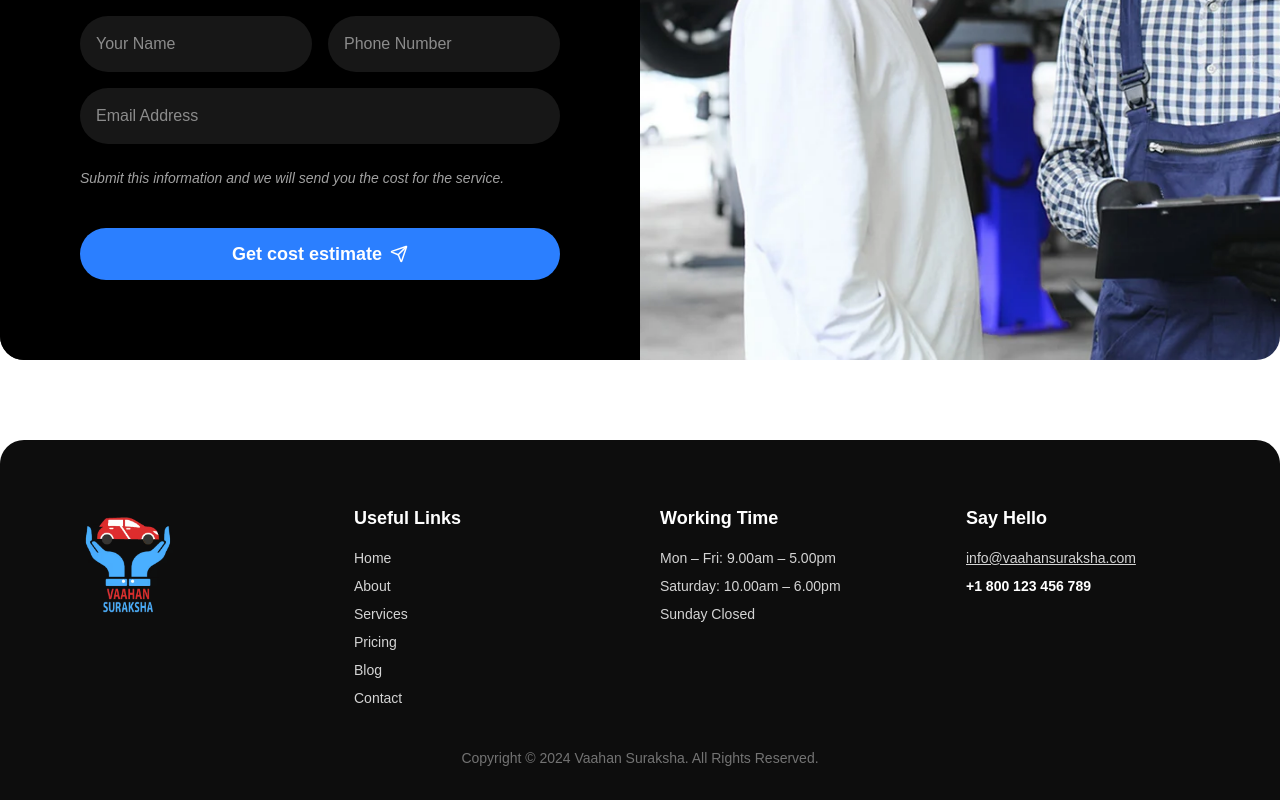
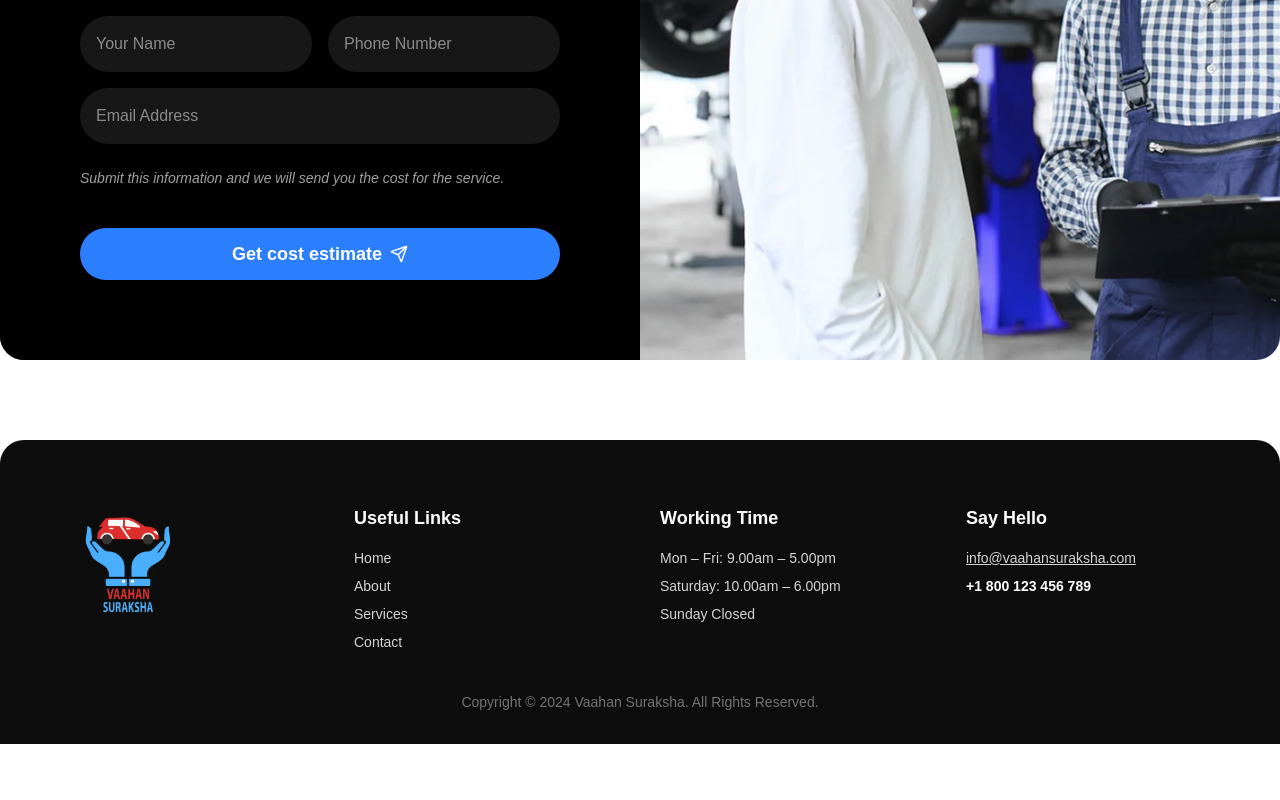
Before and after one commit to shreyamavrick/Vaahan-Suraksha, a React (Vite) app: page / in a window 1280 px wide. Shown: the part 5383-6183 px from the top of the page. After the commit the page ends 6127 px from the top, so only its background shows below. Built offline with nearby package versions, Linux system fonts and the light colour scheme.

Commit message:
Updated logo

```diff
--- a/index.html
+++ b/index.html
@@ -2,7 +2,7 @@
 <html lang="en">
   <head>
     <meta charset="UTF-8" />
-    <link rel="icon" type="image/svg+xml" href="/vite.svg" />
+    <link rel="icon" type="image/svg+xml" href="/logo.avif" />
     <meta name="viewport" content="width=device-width, initial-scale=1.0" />
     <title>Autocare</title>
   </head>
--- a/src/components/Footer.jsx
+++ b/src/components/Footer.jsx
@@ -21,8 +21,6 @@
               <li>Home</li>
               <li>About</li>
               <li>Services</li>
-              <li>Pricing</li>
-              <li>Blog</li>
               <li>Contact</li>
             </ul>
           </div>
```
Also changed, not shown: public/logo.avif (added).
